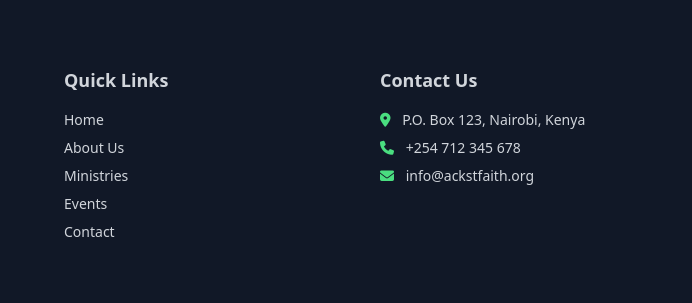
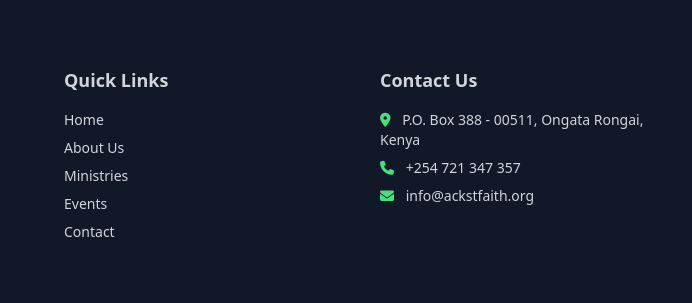
Before and after one commit to Njeri254/ACK-St.Faith, a plain HTML site: page clergy.html in a window 1280 px wide. Shown: the part 1334-1637 px from the top of the page, 276-968 px from the left. Drawn offline with nearby package versions, Linux system fonts and the light colour scheme.

Commit message:
Update clergy.html

```diff
--- a/clergy.html
+++ b/clergy.html
@@ -430,8 +430,8 @@
     <div>
       <h4 class="text-lg font-semibold mb-4">Contact Us</h4>
       <ul class="space-y-2 text-sm">
-        <li><i class="fas fa-map-marker-alt mr-2 text-green-400"></i> P.O. Box 123, Nairobi, Kenya</li>
-        <li><i class="fas fa-phone mr-2 text-green-400"></i> +254 712 345 678</li>
+        <li><i class="fas fa-map-marker-alt mr-2 text-green-400"></i> P.O. Box 388 - 00511, Ongata Rongai, Kenya</li>
+        <li><i class="fas fa-phone mr-2 text-green-400"></i> +254 721 347 357</li>
         <li><i class="fas fa-envelope mr-2 text-green-400"></i> info@ackstfaith.org</li>
       </ul>
     </div>
```
